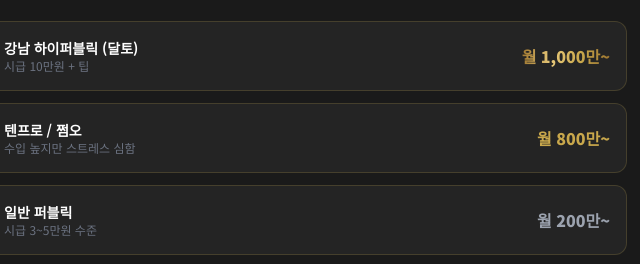
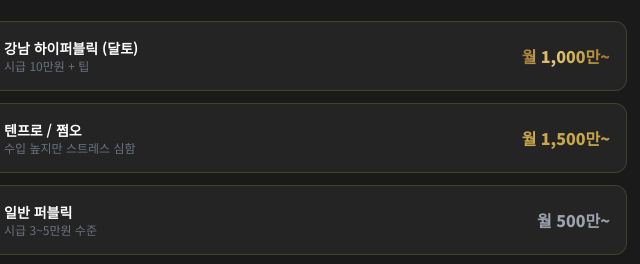
Before and after one commit to cyibest96-art/Dalto-girls-apply, a plain HTML site: page salary.html in a window 1280 px wide. Shown: the part 1228-1492 px from the top of the page, 333-973 px from the left. Drawn offline with nearby package versions, Linux system fonts and the light colour scheme.

Commit message:
타 업종 수입 비교 수치 수정 (텐프로1500만/퍼블릭500만)
Co-Authored-By: Claude Sonnet 4.6 <noreply@anthropic.com>

```diff
--- a/salary.html
+++ b/salary.html
@@ -125,14 +125,14 @@
             <p class="font-bold text-white text-sm">텐프로 / 쩜오</p>
             <p class="text-gray-500 text-xs">수입 높지만 스트레스 심함</p>
           </div>
-          <p class="gold font-black">월 800만~</p>
+          <p class="gold font-black">월 1,500만~</p>
         </div>
         <div class="card rounded-xl p-4 flex justify-between items-center">
           <div>
             <p class="font-bold text-white text-sm">일반 퍼블릭</p>
             <p class="text-gray-500 text-xs">시급 3~5만원 수준</p>
           </div>
-          <p class="text-gray-400 font-black">월 200만~</p>
+          <p class="text-gray-400 font-black">월 500만~</p>
         </div>
         <div class="card rounded-xl p-4 flex justify-between items-center">
           <div>
```
